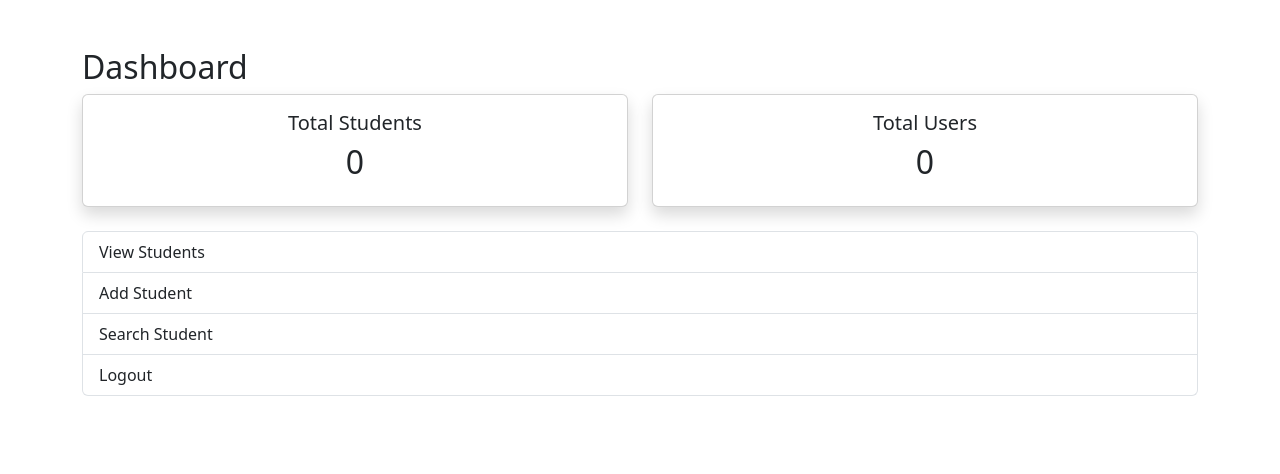
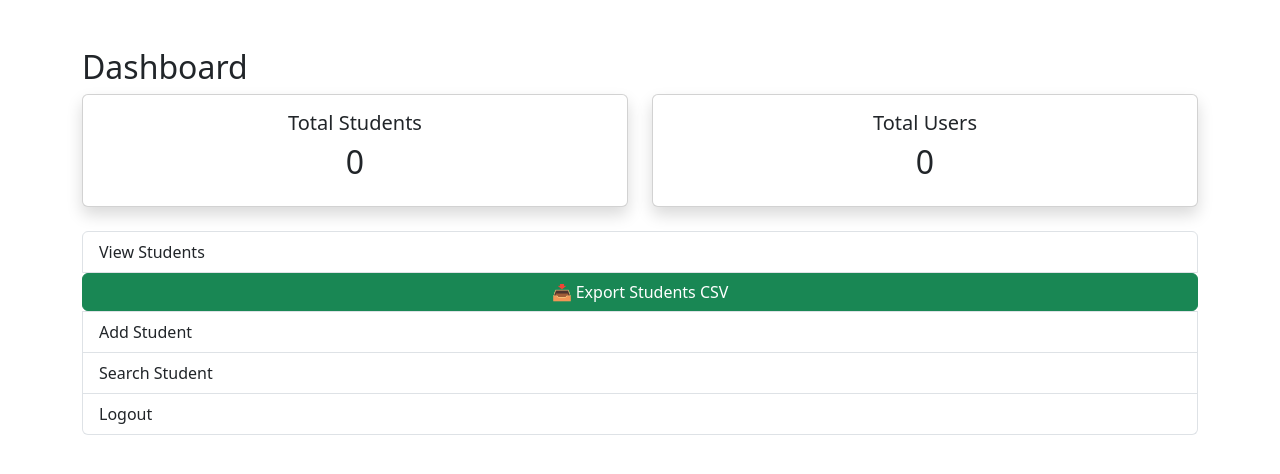
Before and after one commit to himanshu07-12/student-database-management-system, a Flask app: page /dashboard in a window 1280 px wide. Shown: the part 56-530 px from the top of the page. Run offline with Flask 3, Linux system fonts and the light colour scheme; the visitor is signed in with stand-in values (Sample User, id 1); data that the repository does not hold is empty.

Commit message:
csv file of data

```diff
--- a/app.py
+++ b/app.py
@@ -1,5 +1,8 @@
 from flask import Flask, render_template, request, redirect, session, flash
 from auth import login
+import csv
+from io import StringIO
+from flask import make_response
 from utils import login_required
 from students import view_students,insert_student, update_student, delete_student, search_student, get_student, get_dashboard_stats
 
@@ -162,5 +165,42 @@ def search_page():
         students=students
     )
 
+@app.route("/export")
+@login_required
+def export_students():
+
+    students = view_students()
+
+    output = StringIO()
+
+    writer = csv.writer(output)
+
+    writer.writerow([
+        "Admission No",
+        "First Name",
+        "Last Name",
+        "Roll No",
+        "Mobile"
+    ])
+
+    for student in students:
+
+        writer.writerow([
+            student["admno"],
+            student["fname"],
+            student["lname"],
+            student["roll"],
+            student["mobno"]
+        ])
+
+    response = make_response(output.getvalue())
+
+    response.headers["Content-Disposition"] = \
+        "attachment; filename=students.csv"
+
+    response.headers["Content-type"] = "text/csv"
+
+    return response
+
 if __name__ == "__main__":
     app.run(debug=True)
--- a/templates/dashboard.html
+++ b/templates/dashboard.html
@@ -46,6 +46,12 @@
 View Students
 </a>
 
+<a href="/export" class="btn btn-success">
+
+📥 Export Students CSV
+
+</a>
+
 <a href="/add" class="list-group-item">
 Add Student
 </a>
```
